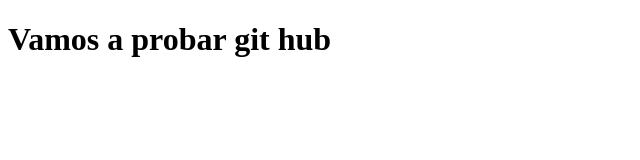
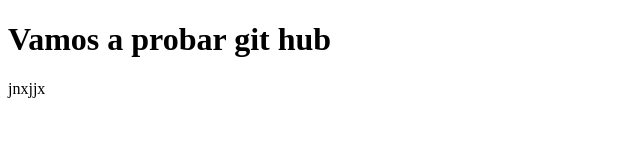
Before and after one commit to albajhonatan26-design/Backend17, a plain HTML site: page index.html in a window 1280 px wide. Shown: the full height of the page, 0-640 px from the left. Drawn offline with Linux system fonts and the light colour scheme.

Commit message:
Hicimos el primer cambio en el index

```diff
--- a/index.html
+++ b/index.html
@@ -7,5 +7,6 @@
 </head>
 <body>
     <h1>Vamos a probar git hub</h1>
+    <div>jnxjjx</div>
 </body>
 </html>
```
